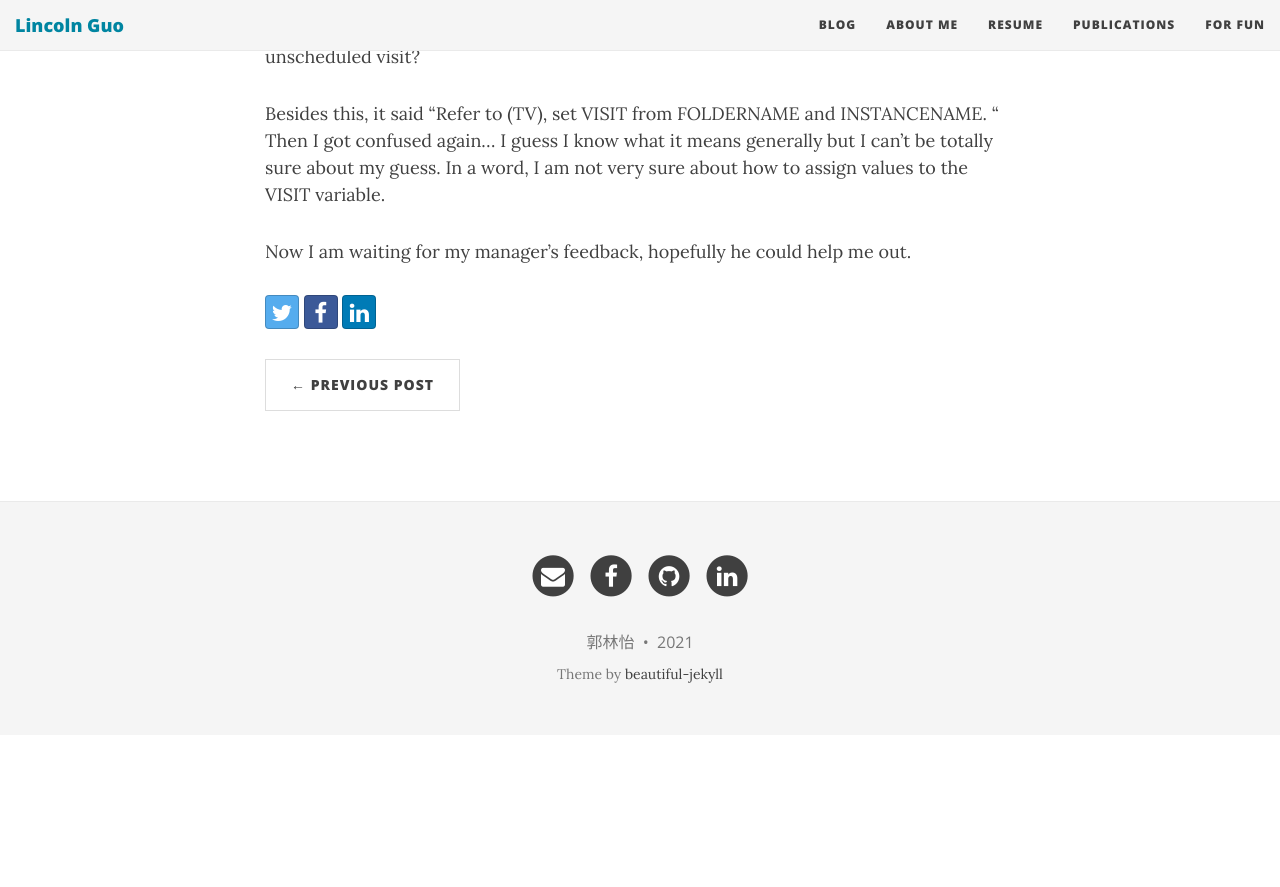
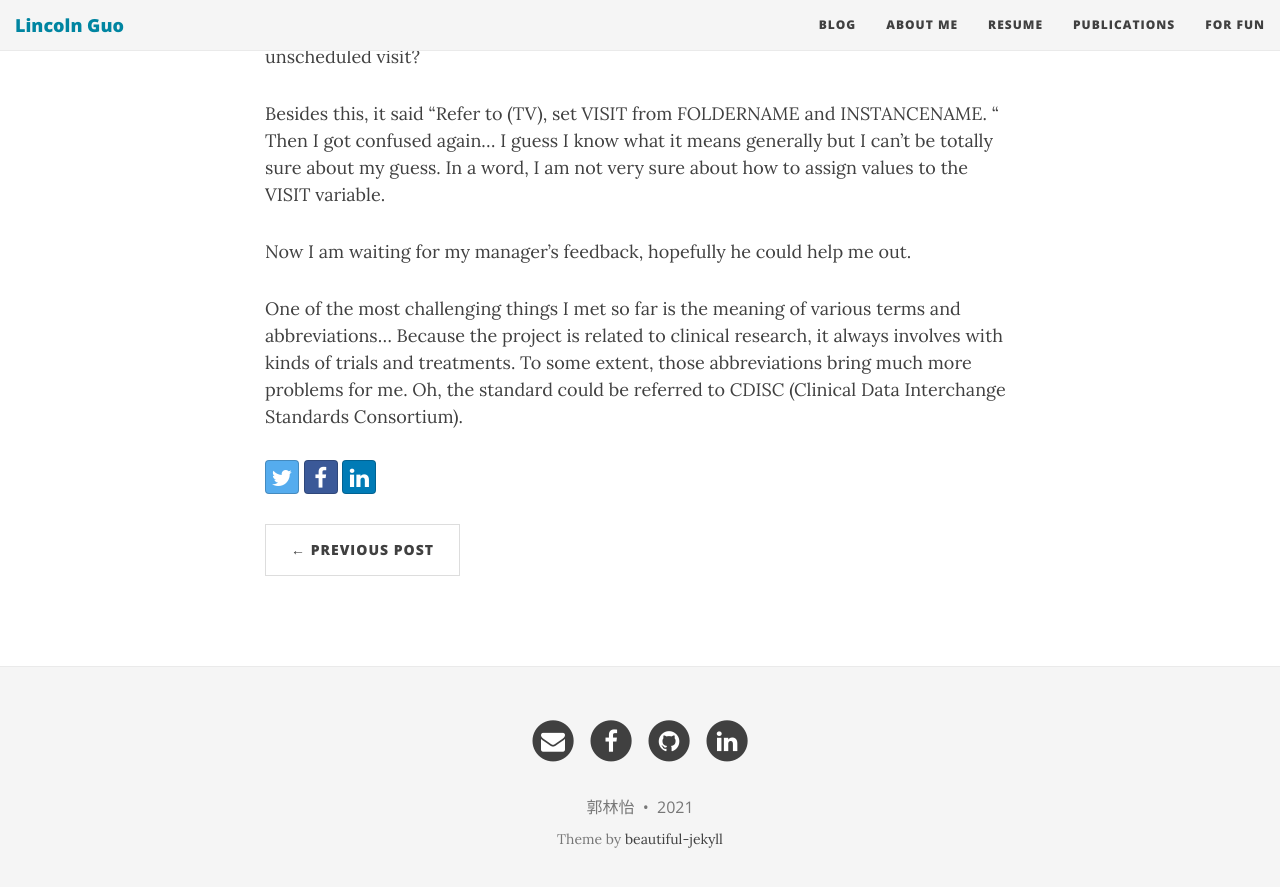
Before and after one commit to LinyiGuo96/LinyiGuo96.github.io, a Jekyll site: the page built from _posts/2021-06-16-SAS-Working-Notes.md, in a window 1280 px wide and 900 px high, scrolled down 6904 px. Shown: the top 887 px of the window. Built offline with Jekyll 4.4.1, drawn with Linux system fonts in a browser that asks for light colours; nearby versions of some CDN libraries; comment, search, counter and statistics services are not loaded; before the commit the page ends 7639 px from its top, so only the background shows below that.

Commit message:
Update 2021-06-16-SAS-Working-Notes.md

```diff
--- a/_posts/2021-06-16-SAS-Working-Notes.md
+++ b/_posts/2021-06-16-SAS-Working-Notes.md
@@ -210,3 +210,5 @@ Okay let's talk about the VISIT variable, like I said, the METHODS sheet is used
 Besides this, it said "Refer to (TV), set VISIT from FOLDERNAME and INSTANCENAME. " Then I got confused again... I guess I know what it means generally but I can't be totally sure about my guess. In a word, I am not very sure about how to assign values to the VISIT variable.
 
 Now I am waiting for my manager's feedback, hopefully he could help me out.
+
+One of the most challenging things I met so far is the meaning of various terms and abbreviations... Because the project is related to clinical research, it always involves with kinds of trials and treatments. To some extent, those abbreviations bring much more problems for me. Oh, the standard could be referred to CDISC (Clinical Data Interchange Standards Consortium).
```
